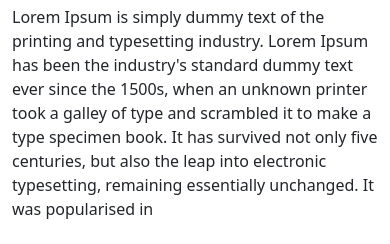
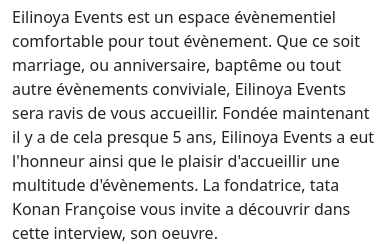
Before and after one commit to juliano60/eilinoya-repo, a Django app: page /about.html in a window 390 px wide; the page is wider, and only the part inside the window is pictured. Shown: the part 599-843 px from the top of that part. Run offline with Django 3.2, Linux system fonts and the light colour scheme; some libraries are stand-ins or nearby versions.

Commit message:
About page

```diff
--- a/portfolio/templates/portfolio/about.html
+++ b/portfolio/templates/portfolio/about.html
@@ -3,11 +3,11 @@
 {% load static %}
 
 <section>
-    <div class="container-fluid">
+    <div class="container">
         <div class="row">
           <div class="col text-center mb-3">
             <h1 class="text-warning display-2">&Agrave; Propos</h1>
-            <p class="lead text-secondary">Lorem ipsum dolor sit amet, consectetur adipiscing elit.</p>
+            <p class="lead text-secondary">Interview de la fondatrice, tata Konan Fran&ccedil;oise.</p>
           </div>
         </div>
 
@@ -17,27 +17,13 @@
                         frameborder="0" allow="accelerometer; autoplay; clipboard-write; encrypted-media; gyroscope; picture-in-picture"
                         allowfullscreen></iframe>
             </div>
-            <div class="col-sm-6">
+            <div class="col-sm-5 justify-content-center">
                 <p>
-                    Lorem Ipsum is simply dummy text of the printing and typesetting industry. Lorem Ipsum has been the
-                    industry's standard dummy text ever since the 1500s, when an unknown printer took a galley of type and
-                    scrambled it to make a type specimen book. It has survived not only five centuries, but also the leap
-                    into electronic typesetting, remaining essentially unchanged. It was popularised in
-                </p>
-            </div>
-        </div>
-        <div class="row" style="margin-top:10px">
-            <div class="col-sm-6">
-                <iframe width="560" height="315" src="https://www.youtube.com/embed/xjGNcFyGcJM" title="YouTube video player"
-                        frameborder="0" allow="accelerometer; autoplay; clipboard-write; encrypted-media; gyroscope; picture-in-picture"
-                        allowfullscreen></iframe>
-            </div>
-            <div class="col-sm-6">
-                <p>
-                    Lorem Ipsum is simply dummy text of the printing and typesetting industry. Lorem Ipsum has been the
-                    industry's standard dummy text ever since the 1500s, when an unknown printer took a galley of type and
-                    scrambled it to make a type specimen book. It has survived not only five centuries, but also the leap
-                    into electronic typesetting, remaining essentially unchanged. It was popularised in
+                    Eilinoya Events est un espace &eacute;v&egrave;nementiel comfortable pour tout &eacute;v&egrave;nement.
+                    Que ce soit marriage, ou anniversaire, bapt&ecirc;me ou tout autre &eacute;v&egrave;nements conviviale, Eilinoya Events
+                    sera ravis de vous accueillir. Fond&eacute;e maintenant il y a de cela presque 5 ans, Eilinoya Events
+                    a eut l'honneur ainsi que le plaisir d'accueillir une multitude d'&eacute;v&egrave;nements. La fondatrice, tata
+                    Konan Fran&ccedil;oise vous invite a d&eacute;couvrir dans cette interview, son oeuvre.
                 </p>
             </div>
         </div>
```
